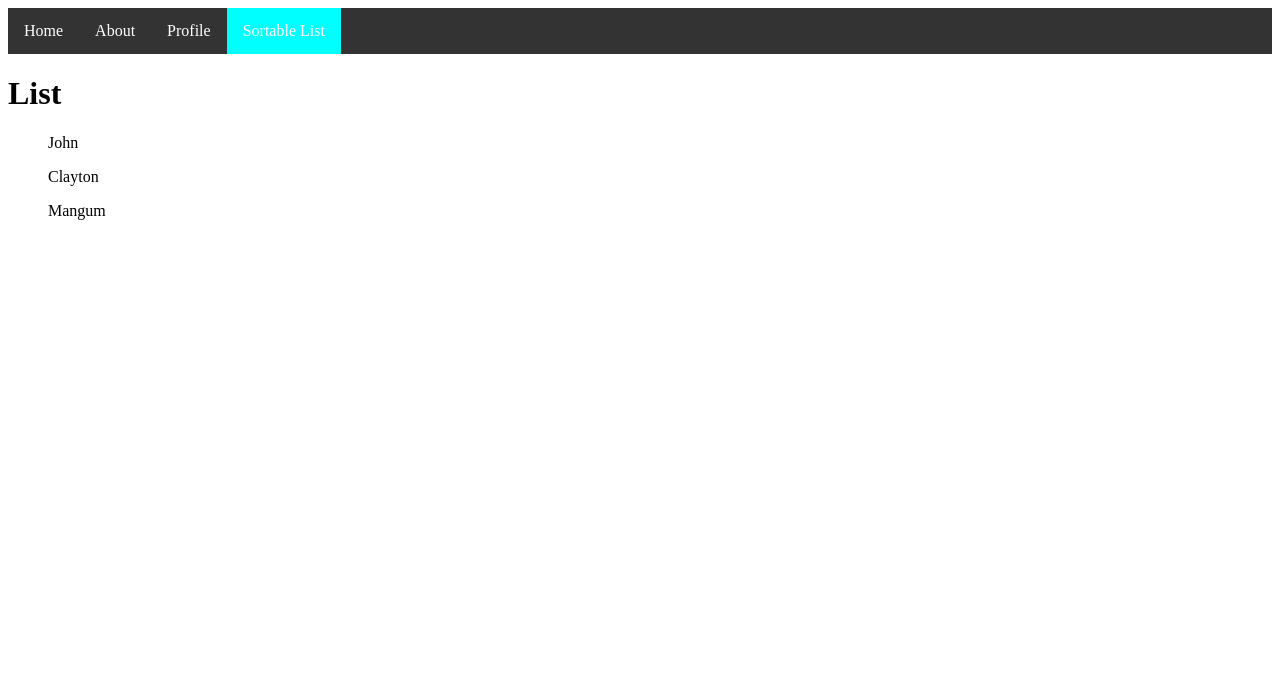
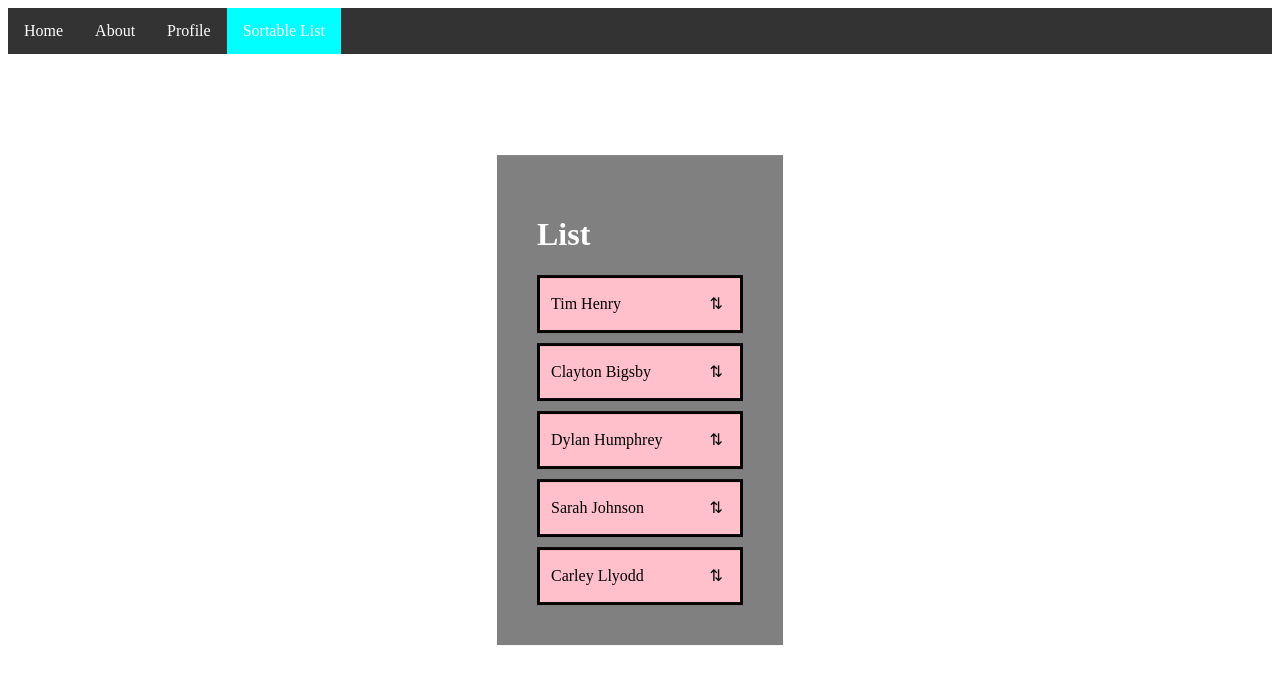
Before and after one commit to TrinitasAccounting/Small_Project_Components, a React (Create React App) app in the folder client/: page /sortablelist in a window 1280 px wide. Shown: the top 684 px of the page. Built offline with nearby package versions, Linux system fonts and the light colour scheme.

Commit message:
drag and drop is fully functional and added to navbar

```diff
--- a/client/src/components/Navbar/SortableListPage.js
+++ b/client/src/components/Navbar/SortableListPage.js
@@ -7,59 +7,50 @@ import React, { useRef, useState } from 'react';
 const SortableListPage = () => {
 
     const [people, setPeople] = useState([
-        { id: '1', name: 'John', content: 'Item 1' },
-        { id: '2', name: 'Clayton', content: 'Item 2' },
-        { id: '3', name: 'Mangum', content: 'Item 3' },
+        { id: '1', name: 'Tim Henry ', content: 'Item 1' },
+        { id: '2', name: 'Clayton Bigsby', content: 'Item 2' },
+        { id: '3', name: 'Dylan Humphrey', content: 'Item 3' },
+        { id: '4', name: 'Sarah Johnson', content: 'Item 4' },
+        { id: '5', name: 'Carley Llyodd', content: 'Item 5' },
     ]);
 
-    // const handleOnDragEnd = (result) => {
-    //     if (!result.destination) return;
 
-    //     const newItems = Array.from(items)
-    //     const [reorderedItem] = newItems.splice(result.source.index, 1);
-    //     newItems.splice(result.destination.index, 0, reorderedItem)
 
-    //     setItems(newItems);
+    const dragPerson = useRef(0)
+    const draggedOverPerson = useRef(0)
 
-    // }
+    function handleSort() {
+        const peopleClone = [...people]
+        const temp = peopleClone[dragPerson.current]
+        peopleClone[dragPerson.current] = peopleClone[draggedOverPerson.current]
+        peopleClone[draggedOverPerson.current] = temp
+
+        setPeople(peopleClone)
+    }
 
 
 
 
     return (
-        // <DragDropContext onDragEnd={handleOnDragEnd}>
-        //     <Droppable droppableId="list">
-        //         {(provided) => (
-        //             <ul {...provided.droppableProps} ref={provided.innerRef}>
-        //                 {items.map((item, index) => (
-        //                     <Draggable key={item.id} draggableId={item.id} index={index}>
-        //                         {(provided) => (
-        //                             <li
-        //                                 {...provided.draggableProps}
-        //                                 {...provided.dragHandleProps}
-        //                                 ref={provided.innerRef}
-        //                             >
-        //                                 {item.content}
-        //                             </li>
-        //                         )}
-        //                     </Draggable>
-        //                 ))}
-        //                 {provided.placeholder}
-        //             </ul>
-        //         )}
-        //     </Droppable>
-        // </DragDropContext>
-        // );
 
-        <>
-            <h1>List</h1>
-            {people.map((person) => {
+        <div className="center" style={{ backgroundColor: "gray" }}>
+            <h1 style={{ color: "white" }}>List</h1>
+            {people.map((person, index) => {
                 return (
-                    <ul>{person.name}</ul>
+                    <div style={{ border: "solid", width: "200px", marginTop: "10px", backgroundColor: "pink" }}
+                        draggable
+                        onDragStart={() => (dragPerson.current = index)}
+                        onDragEnter={() => (draggedOverPerson.current = index)}
+                        onDragEnd={handleSort}
+                        onDragOver={(event) => event.preventDefault()}
+                    >
+                        <p style={{ marginLeft: "10px", padding: "1px", display: "inline-block" }}>{person.name} </p>
+                        <p style={{ display: "inline-block", position: 'absolute', right: "60px" }}>&#8645;</p>
+                    </div>
                 )
             })}
 
-        </>
+        </div>
     )
 
 }
```
